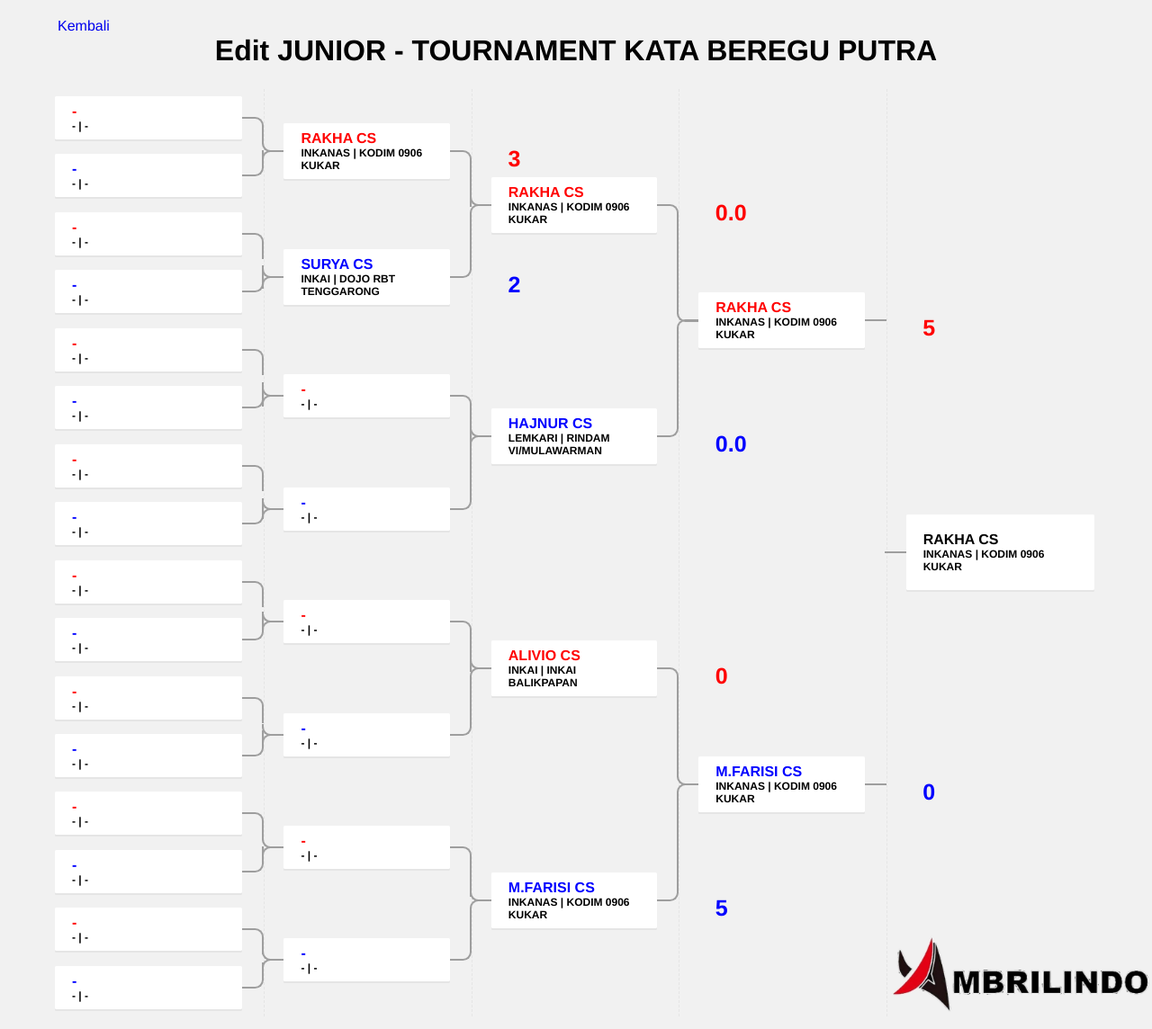
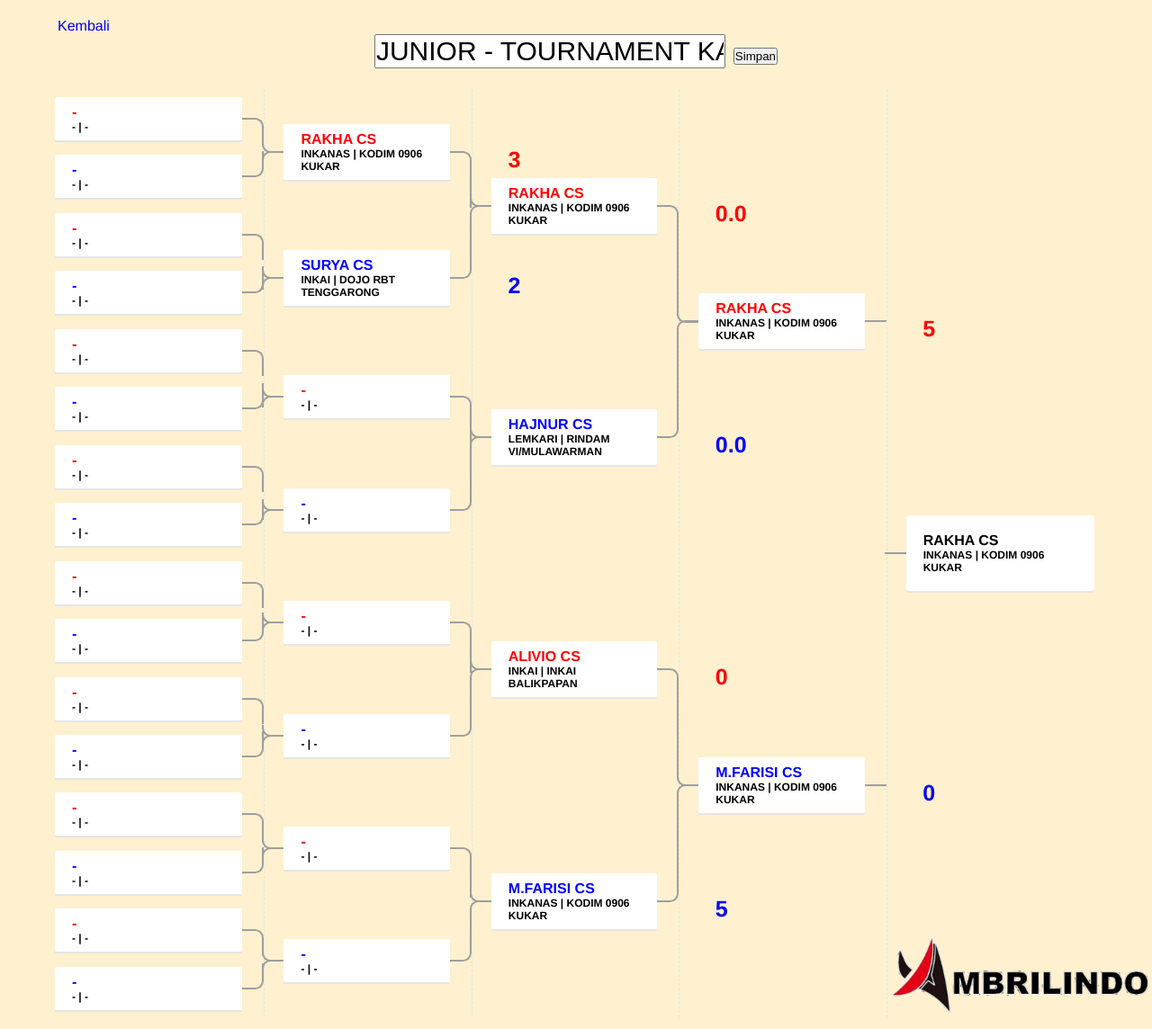
Before and after one commit to wellyfishy/ambrilindo_v2.0, a Django app: page /admin-dashboard/1/bagan-detail/117/edit in a window 1280 px wide. Shown: the whole page at 90% size. Run offline with Django 5.2, Linux system fonts and the light colour scheme; a user stored in the database is signed in; data comes from the database, SQL or seed files in the repository; both versions use the stored data as it was after the commit.

Commit message:
perubahan kecil kecilan

```diff
--- a/backend/templates/admin/edit-bagan-detail.html
+++ b/backend/templates/admin/edit-bagan-detail.html
@@ -31,7 +31,7 @@ html {
   }
 }
 body {
-  background-color: #f1f1f1;
+  background-color: #fff1cfff;
   font-family: 'Work Sans', 'Helvetica Neue', Arial, sans-serif;
 }
 .container {
@@ -476,7 +476,13 @@ h2 {
 <!-- partial:index.partial.html -->
 <div class="container" id="print-wrapper">
     <a href="{% url 'admin-dashboard' event_pk=event.pk %}" class="hidden">Kembali</a>
-  <h1>Edit {{ bagan.nama_bagan }}</h1>
+    <form method="POST">
+      {% csrf_token %}
+      <h1>
+        <input type="text" name="nama_bagan" value="{{ bagan.nama_bagan }}" style="font-size: 30px;">
+        <button type="submit" name="submit_type" value="simpan_nama">Simpan</button>
+      </h1>
+    </form>
   <div class="tournament-bracket tournament-bracket--rounded">
     <div class="tournament-bracket__round tournament-bracket__round--quarterfinals">
       <h3 class="tournament-bracket__round-title"></h3>
--- a/backend/views.py
+++ b/backend/views.py
@@ -754,8 +754,11 @@ def edit_admin_bagan_detail(request, event_pk, bagan_pk):
     detail_bagan_round_5 = DetailBagan.objects.filter(bagan=bagan, round=5).first()
 
     if request.method == 'POST':
-        if request.POST.get('submit_type') == 'simpan_juara':
-            pass
+        if request.POST.get('submit_type') == 'simpan_nama':
+            nama_bagan = request.POST.get('nama_bagan')
+            if nama_bagan:
+                bagan.nama_bagan = nama_bagan
+                bagan.save()
 
         return redirect('edit-admin-bagan-detail', event_pk=event_pk, bagan_pk=bagan_pk)
 
```
Also changed, not shown: backend/templates/admin/control-panel.html (+6 -6 lines), db.sqlite3.
